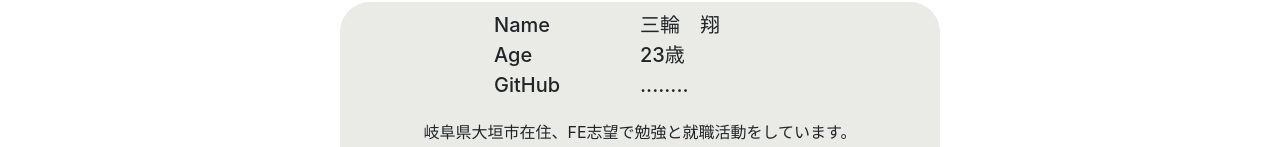
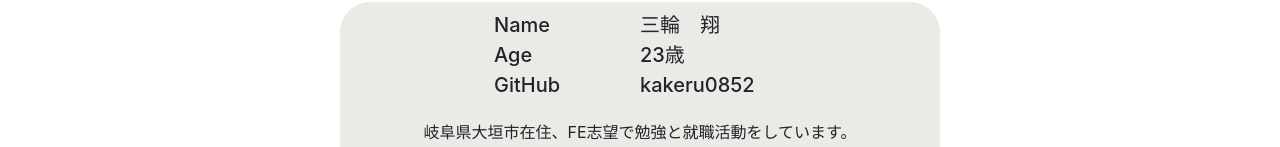
Before and after one commit to kakeru0852/myportfolio, a plain HTML site: page index.html in a window 1280 px wide. Shown: the part 805-952 px from the top of the page. Drawn offline with Linux system fonts and the light colour scheme.

Commit message:
change html

```diff
--- a/index.html
+++ b/index.html
@@ -84,7 +84,7 @@
               </div>
               <div class="item">
                 <p>GitHub</p>
-                <p>........</p>
+                <p>kakeru0852</p>
               </div>
             </div>
             <p class="pr">
```
